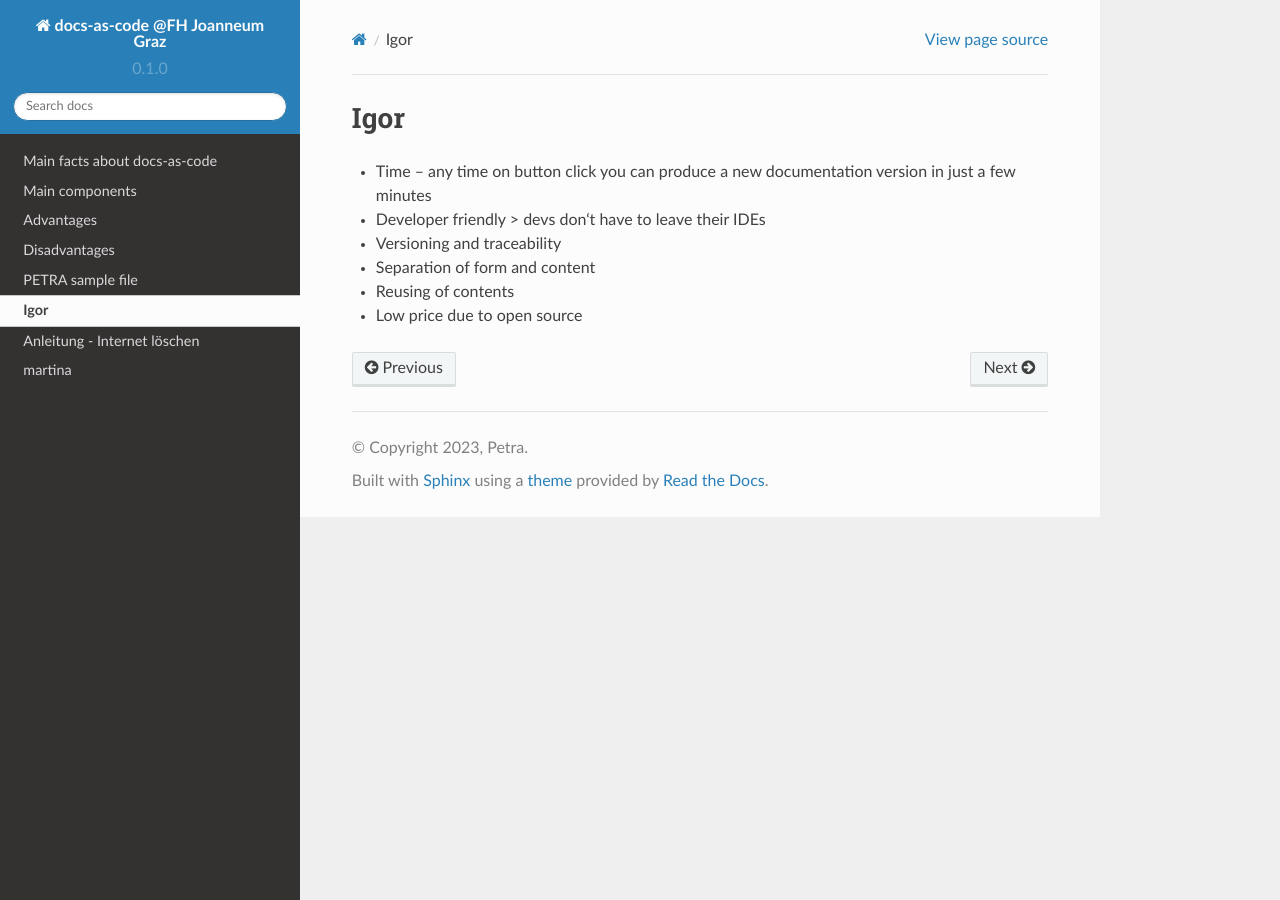
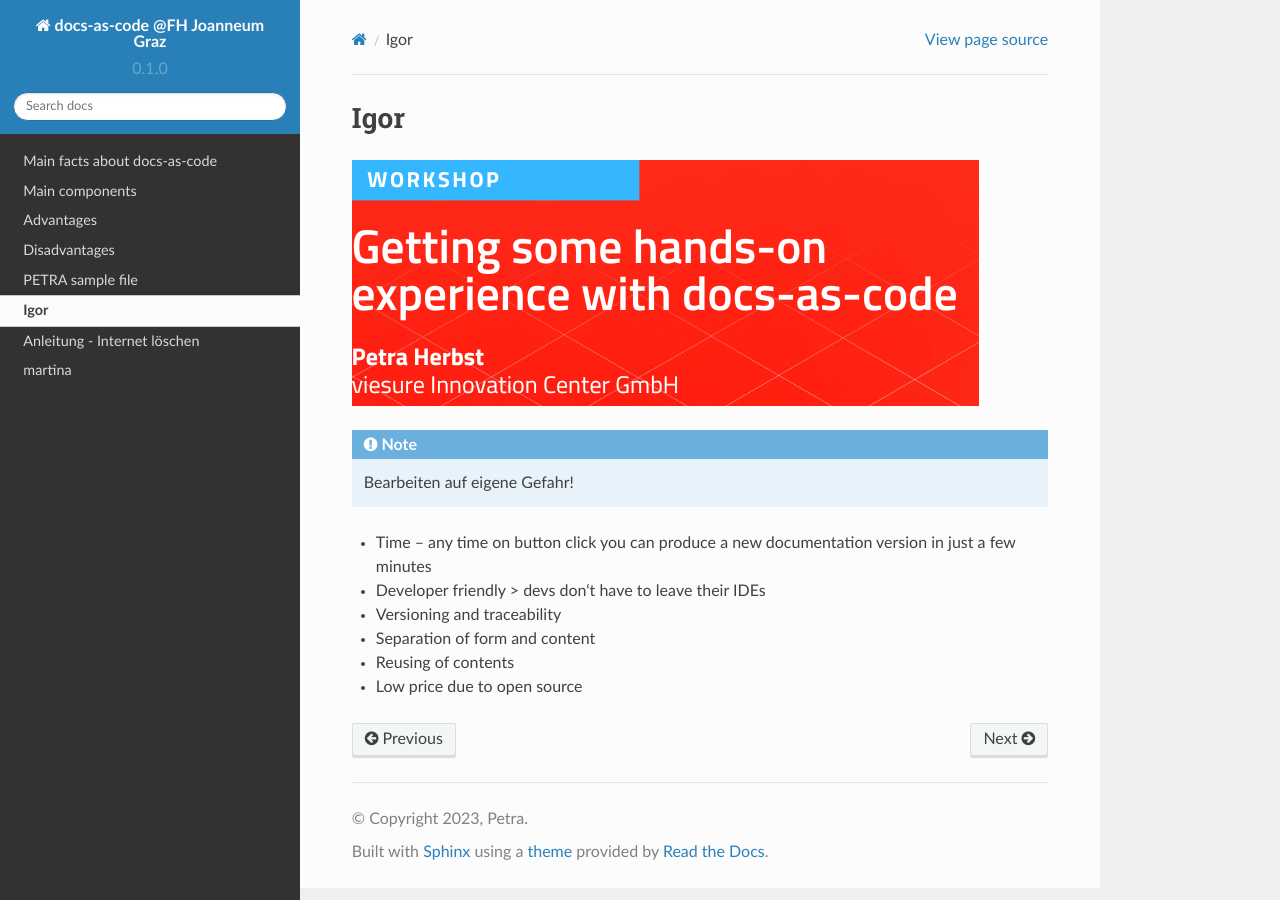
Before and after one commit to pezi77/workshop-fh-2023, a Sphinx documentation site: the page built from docs/source/igor.rst, in a window 1280 px wide. Built offline with Sphinx 7.4.7 and the Read the Docs theme 2.0.0, drawn with Linux system fonts in a browser that asks for light colours; pages that are not in the unit, such as notebooks, are missing from menus.

Commit message:
Update igor.rst

```diff
--- a/docs/source/igor.rst
+++ b/docs/source/igor.rst
@@ -1,6 +1,10 @@
 Igor
 ==========
+.. image:: ../../images/nordic-herbst_short.png
 
+.. note::
+
+   Bearbeiten auf eigene Gefahr!
 * Time – any time on button click you can produce a new documentation version in just a few minutes
 * Developer friendly > devs don‘t have to leave their IDEs
 * Versioning and traceability
```
